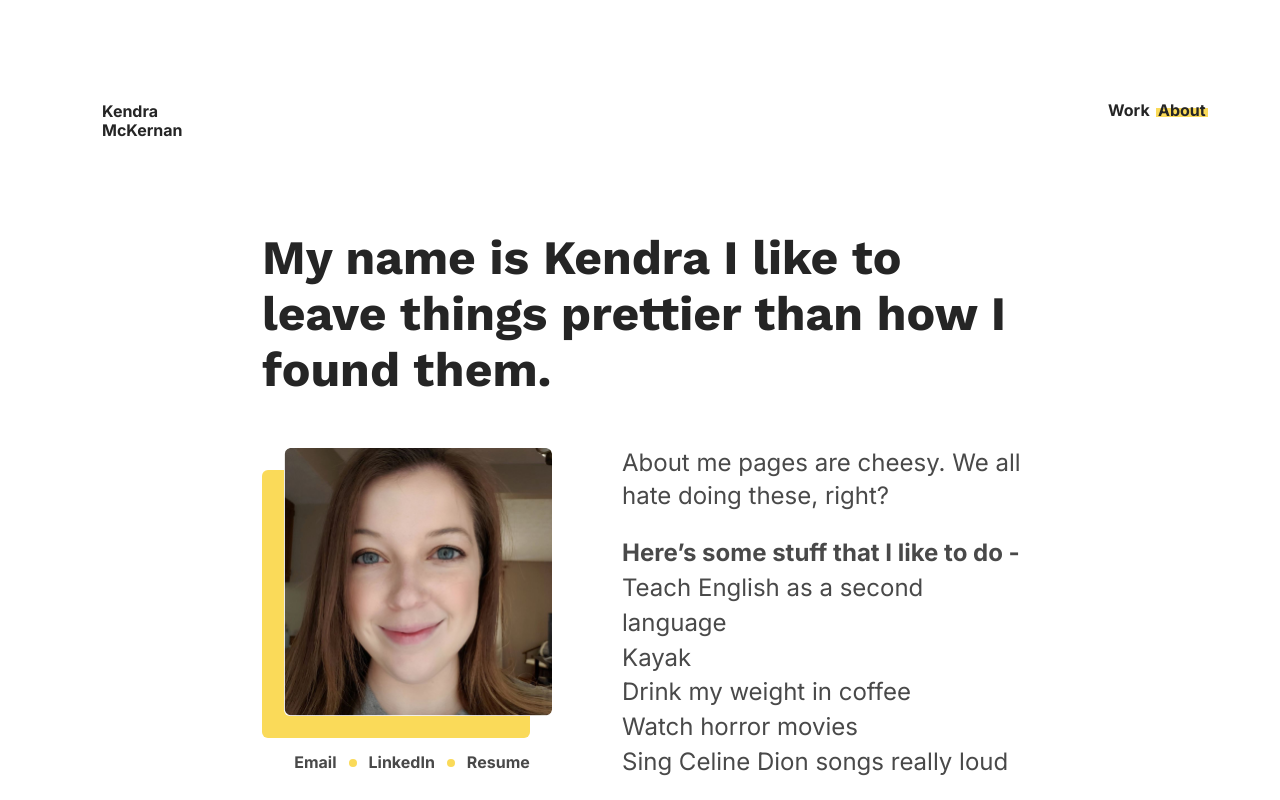
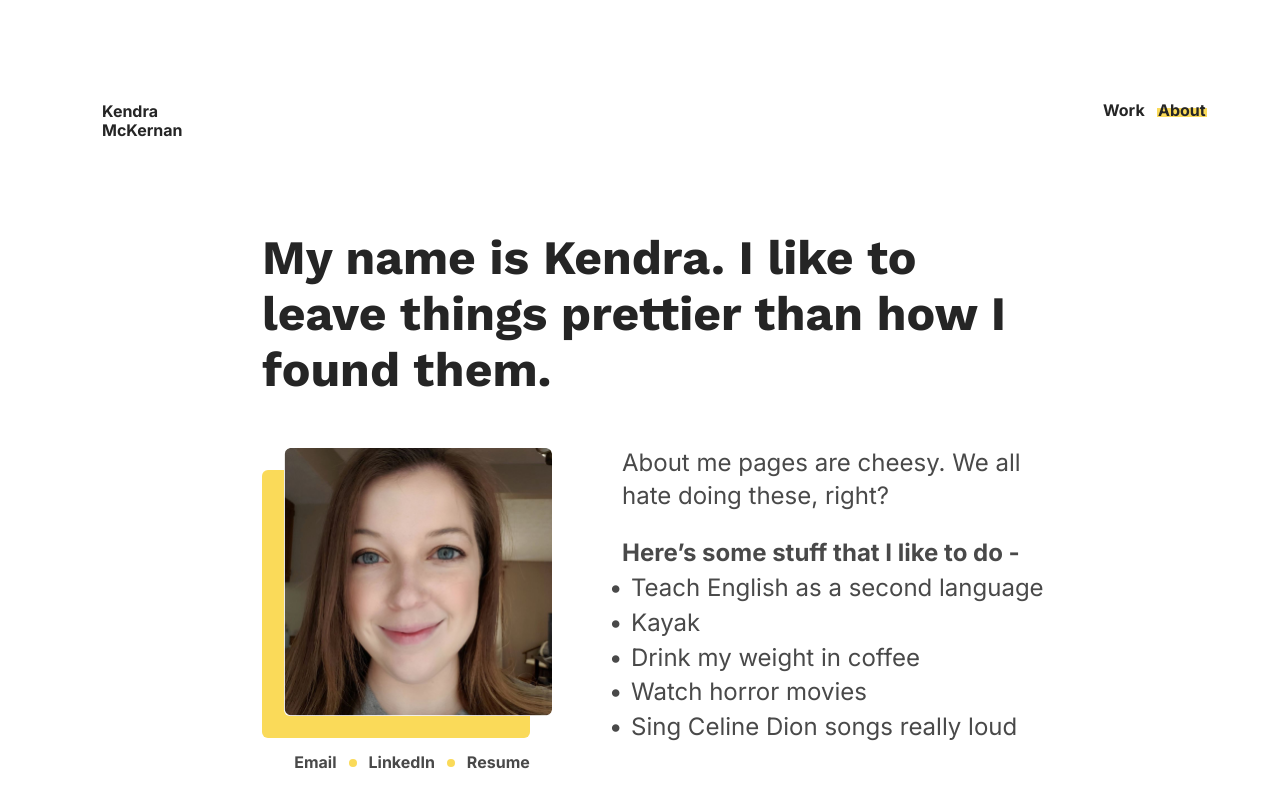
Before and after one commit to artish1/Kendra-portfolio, a React (Create React App) app: page /about in a window 1280 px wide. Built offline with nearby package versions, Linux system fonts and the light colour scheme.

Commit message:
Modified list view on about page, and other small tweaks to spacing

```diff
--- a/src/components/atoms/NavLink.jsx
+++ b/src/components/atoms/NavLink.jsx
@@ -2,7 +2,7 @@ import React from "react";
 import styled from "styled-components";
 
 const Root = styled.div`
-  margin-left: 30px;
+  margin-left: 35px;
   position: relative;
 
   width: 20px;
@@ -18,7 +18,7 @@ const Highlight = styled.div`
   background: #fada59;
   z-index: 1;
 
-  transform: translate(-2px, -4px);
+  transform: translate(-1px, -4px);
 `;
 
 const NavText = styled.p`
--- a/src/components/molecules/NavBar.jsx
+++ b/src/components/molecules/NavBar.jsx
@@ -71,14 +71,14 @@ const NavBar = () => {
       <LinksContainer>
         <NavLink
           selected={selectedIndex === 0}
-          highlightWidth="45px"
+          highlightWidth="43px"
           onClick={() => handleClick("/")}
         >
           Work
         </NavLink>
         <NavLink
           selected={selectedIndex === 1}
-          highlightWidth="52px"
+          highlightWidth="50px"
           onClick={() => handleClick("/about")}
         >
           About
--- a/src/components/organisms/AboutPage.jsx
+++ b/src/components/organisms/AboutPage.jsx
@@ -117,14 +117,6 @@ const HobbyList = styled.ul`
   height: 200px;
   list-style-type: circle;
   list-style: none;
-  & li::before {
-    content: "u\2022";
-    color: #494949;
-    font-weight: bold;
-    display: inline-block;
-
-    margin-left: 8px;
-  }
 `;
 
 const Hobby = styled.li`
@@ -135,13 +127,26 @@ const Hobby = styled.li`
   line-height: 145.5%;
 
   color: #494949;
+
+  &:before {
+    content: "•";
+    width: 1px;
+    transform: translateX(-20px);
+
+    color: #494949;
+    font-weight: bold;
+    display: inline-block;
+
+    margin-left: 8px;
+  }
 `;
 
 const AboutPage = () => {
   return (
     <Root>
       <AboutTitle>
-        My name is Kendra I like to leave things prettier than how I found them.
+        My name is Kendra. I like to leave things prettier than how I found
+        them.
       </AboutTitle>
 
       <FlexContainer>
```
